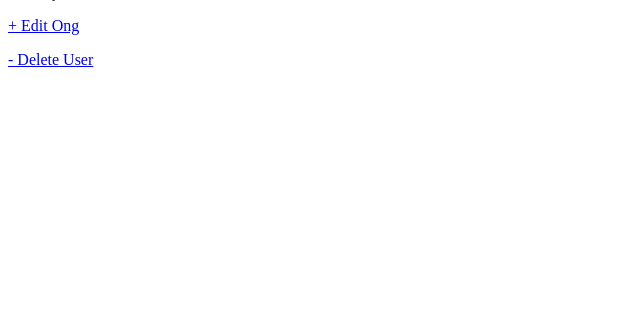
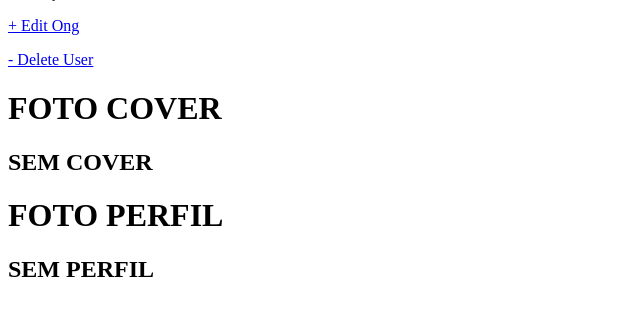
Before and after one commit to PauloRobertoPC/Extendidos, a Django app: page /accounts/ong/1/ in a window 1280 px wide. Shown: the part 105-421 px from the top of the page, without its empty margins (0-640 px from the left). Run offline with Django 4.2, Linux system fonts and the light colour scheme; tables that the repository leaves empty hold one stand-in row (values such as "Sample post").

Commit message:
Cover and Perfil photo added to user

```diff
--- a/accounts/forms.py
+++ b/accounts/forms.py
@@ -1,5 +1,5 @@
 from django import forms
-from django.contrib.auth.forms import UserCreationForm, UserChangeForm
+from django.contrib.auth.forms import UserCreationForm
 from django.db import transaction
 from .models import CustomUser, Student, Ong
 from .utils import universities
--- a/accounts/models.py
+++ b/accounts/models.py
@@ -17,6 +17,8 @@
     description = models.TextField()
     is_student = models.BooleanField(default=False)
     is_ong = models.BooleanField(default=False)
+    cover = models.ImageField(upload_to="covers/", default='covers/default_cover.png')
+    perfil = models.ImageField(upload_to="perfils/", default='perfils/default_perfil.png')
 
     USERNAME_FIELD = "email"
     REQUIRED_FIELDS = []
--- a/accounts/views.py
+++ b/accounts/views.py
@@ -29,7 +29,7 @@
 class StudentUpdateView(LoginRequiredMixin, UpdateView):
     model = CustomUser
     template_name = 'student_edit.html'
-    fields = ['username', 'email', 'description'] # CustomUser fields that you wanna edit
+    fields = ['cover', 'perfil', 'username', 'email', 'description'] # CustomUser fields that you wanna edit
 
     # Student Fields that you wanna edit
     def get_form(self, form_class=None):
@@ -57,7 +57,7 @@
 class OngUpdateView(LoginRequiredMixin, UpdateView):
     model = CustomUser
     template_name = "ong_edit.html"
-    fields = ["username", "email", 'description'] # CustomUser fields that you wanna edit
+    fields = ['cover', 'perfil', 'username', 'email', 'description'] # CustomUser fields that you wanna edit
 
     # ONG Fields that you wanna edit
     def get_form(self, form_class=None):
--- a/django_project/settings.py
+++ b/django_project/settings.py
@@ -137,3 +137,6 @@
 CRISPY_TEMPLATE_PACK = "bootstrap5"
 
 EMAIL_BACKEND = "django.core.mail.backends.console.EmailBackend"
+
+MEDIA_URL = "/media/"
+MEDIA_ROOT = BASE_DIR / "media"
--- a/django_project/urls.py
+++ b/django_project/urls.py
@@ -1,3 +1,5 @@
+from django.conf import settings
+from django.conf.urls.static import static
 from django.contrib import admin
 from django.urls import path, include
 from django.views.generic.base import TemplateView
@@ -8,4 +10,4 @@
     path("projects/", include("projects.urls")),
     path("accounts/", include("django.contrib.auth.urls")),
     path("", TemplateView.as_view(template_name="home.html"), name="home"),
-]
+] + static(settings.MEDIA_URL, document_root=settings.MEDIA_ROOT)
--- a/projects/admin.py
+++ b/projects/admin.py
@@ -1,6 +1,6 @@
 from django.contrib import admin
 
-# Register your models here.
-from .models import Project
+from .models import Project, Job
 
 admin.site.register(Project)
+admin.site.register(Job)
--- a/requirements.txt
+++ b/requirements.txt
@@ -1,3 +1,4 @@
 django~=4.0.0
 django-crispy-forms==1.13.0
 crispy-bootstrap5==0.6
+pillow==9.0.1
--- a/templates/ong_detail.html
+++ b/templates/ong_detail.html
@@ -8,4 +8,16 @@
 </div>
 <a href="{% url 'ong_edit' user.pk %}">+ Edit Ong</a>
 <p><a href="{% url 'user_delete' user.pk %}">- Delete User</a></p>
+<h1>FOTO COVER</h1>
+{% if user.cover %}
+    <img src="{{ user.cover.url}}">
+{% else %}
+    <h2>SEM COVER</h2>
+{% endif %}
+<h1>FOTO PERFIL</h1>
+{% if user.perfil %}
+    <img src="{{ user.perfil.url}}">
+{% else %}
+    <h2>SEM PERFIL</h2>
+{% endif %}
 {% endblock content %}
--- a/templates/ong_edit.html
+++ b/templates/ong_edit.html
@@ -1,7 +1,7 @@
 {% extends "base.html" %}
 {% block content %}
 <h1>Edit post</h1>
-<form action="" method="post">{% csrf_token %}
+<form action="" method="post" enctype="multipart/form-data">{% csrf_token %}
     {{ form.as_p }}
     <input type="submit" value="Update">
 </form>
--- a/templates/student_edit.html
+++ b/templates/student_edit.html
@@ -1,7 +1,7 @@
 {% extends "base.html" %}
 {% block content %}
 <h1>Edit post</h1>
-<form action="" method="post">{% csrf_token %}
+<form action="" method="post" enctype="multipart/form-data"> {% csrf_token %}
     {{ form.as_p }}
     <input type="submit" value="Update">
 </form>
```
Also changed, not shown: templates/student_detail.html (+13 -0 lines), accounts/migrations/0008_customuser_cover_customuser_perfil.py (added), accounts/migrations/0009_alter_customuser_cover_alter_customuser_perfil.py (added), accounts/migrations/0010_alter_customuser_cover_alter_customuser_perfil.py (added), accounts/migrations/0011_alter_customuser_cover_alter_customuser_perfil.py (added), media/covers/default_cover.png (added), media/perfils/default_perfil.png (added).
